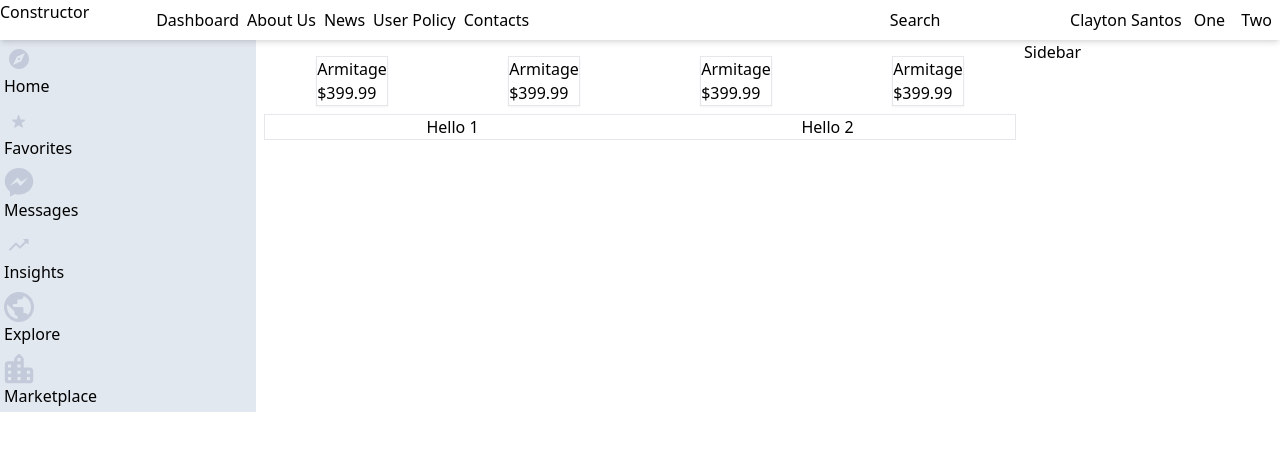
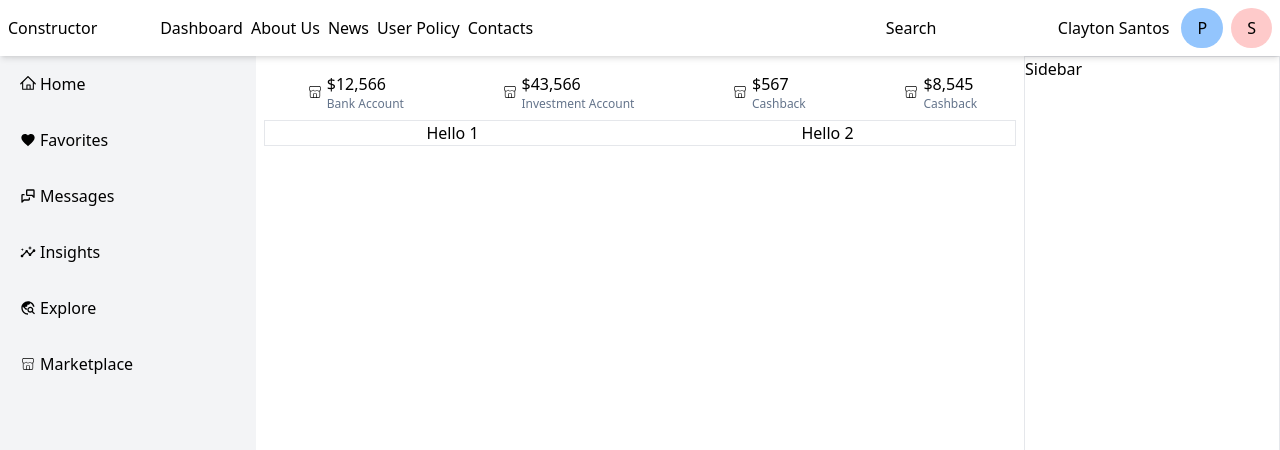
Before and after one commit to FemiOje/dashboard, a React (Vite) app: page /home in a window 1280 px wide. Shown: the top 450 px of the page. Built offline with nearby package versions, Linux system fonts and the light colour scheme.

Commit message:
sidebar styling

```diff
--- a/package.json
+++ b/package.json
@@ -14,6 +14,7 @@
     "postcss": "^8.4.23",
     "react": "^18.2.0",
     "react-dom": "^18.2.0",
+    "react-icons": "^4.8.0",
     "react-router-dom": "^6.8.1",
     "tailwindcss": "^3.3.1"
   },
--- a/src/App.jsx
+++ b/src/App.jsx
@@ -7,9 +7,11 @@ import { Outlet } from 'react-router-dom';
 function App() {
   return (
     <div className="app">
-      <Navbar />
+      <div className="navbar">
+        <Navbar />
+      </div>
 
-      <div className="layout">
+      <div className="layout relative">
         <div className="sidenav">
           <Sidenav />
         </div>
--- a/src/components/Navbar.jsx
+++ b/src/components/Navbar.jsx
@@ -17,7 +17,7 @@ const Navbar = () => {
 
     return (
         <>
-            <nav className='main--navbar flex flex-row shadow-md relative z-20'>
+            <nav className='sticky top-0 bg-white w-full z-50 flex flex-row shadow-md p-2'>
                 <div className="brand flex flex-row">
                     <div className='hamburger block md:hidden'>
                         {isDropdownOpen ?
@@ -44,7 +44,7 @@ const Navbar = () => {
                                 </svg>)}
                     </div>
 
-                    <span className="brand--name">
+                    <span className="brand--name self-center">
                         <h3>Constructor</h3>
                     </span>
                 </div>
@@ -83,11 +83,10 @@ const Navbar = () => {
                     <button>Search</button>
                 </div>
 
-                <div className="user flex flex-row ml-auto">
+                <div className="flex flex-row ml-auto space-x-2">
                     <p className='mx-1 my-auto align-middle'>Clayton Santos</p>
-                    <button className='align-middle m-2'>One</button>
-                    <button className='align-middle m-2'>Two</button>
-
+                    <button className='align-middle rounded-full bg-blue-300 py-2 px-4 duration-300 hover:bg-blue-500 hover:shadow-outline'>P</button>
+                    <button className='align-middle rounded-full bg-red-200  py-2 px-4 duration-300 hover:bg-red-500 hover:shadow-outline'>S</button>
                 </div>
             </nav>
 
--- a/src/components/Sidebar.jsx
+++ b/src/components/Sidebar.jsx
@@ -2,7 +2,7 @@ import React from 'react'
 
 const Sidebar = () => {
     return (
-        <div className="sidebar self-center">
+        <div className="sidebar self-center h-screen border">
             <p className=''>
                 Sidebar
             </p>
--- a/src/components/Sidenav.jsx
+++ b/src/components/Sidenav.jsx
@@ -1,67 +1,52 @@
 import React from 'react';
-import Hamburger from '../assets/svgs/Hamburger.svg';
-import Home from '../assets/svgs/Home.svg';
-import Favorites from '../assets/svgs/Favorites.svg';
-import Messages from '../assets/svgs/Messages.svg';
-import Insights from '../assets/svgs/Insights.svg';
-import Explore from '../assets/svgs/Explore.svg';
-import Marketplace from '../assets/svgs/Marketplace.svg';
 import { NavLink } from 'react-router-dom';
+import { MdOutlineFavorite, MdInsights, MdTravelExplore } from 'react-icons/md';
+import { RxHome } from 'react-icons/rx';
+import { TbMessages } from 'react-icons/tb';
+import { CiShop } from 'react-icons/ci';
 
 const Sidenav = () => {
     return (
-        <aside className="sidenav bg-slate-200">
+        <aside className="sidenav relative flex flex-col h-screen bg-gray-100">
             <div className="sidenav--items">
-                <div className="p-1 m-auto">
-                    <NavLink className="m-auto" to={"/home"}>
-                        {/* <button> */}
-                            <img src={Home} alt="home" />
-                            <span>Home</span>
-                        {/* </button> */}
+                <div className="p-4 m-auto duration-200 cursor-pointer hover:bg-gray-300">
+                    <NavLink className="flex" to={"/home"}>
+                            <RxHome className='self-center mx-1'/>
+                            <p>Home</p>
                     </NavLink>
                 </div>
 
-                <div className="p-1 m-auto">
-                    <NavLink className="m-auto" to={"/favorites"}>
-                        {/* <button> */}
-                            <img src={Favorites} alt="favorites" />
-                            <span>Favorites</span>
-                        {/* </button> */}
+                <div className="p-4 m-auto duration-200 cursor-pointer hover:bg-gray-300">
+                    <NavLink className="flex" to={"/favorites"}>
+                        <MdOutlineFavorite className='self-center mx-1' />
+                        <p>Favorites</p>
                     </NavLink>
                 </div>
 
-                <div className="p-1 m-auto">
-                    <NavLink className="m-auto" to={"/messages"}>
-                        {/* <button> */}
-                            <img src={Messages} alt="messages" />
-                            <span>Messages</span>
-                        {/* </button> */}
+                <div className="p-4 m-auto duration-200 cursor-pointer hover:bg-gray-300">
+                    <NavLink className="flex" to={"/messages"}>
+                        <TbMessages className='self-center mx-1'/>
+                        <p>Messages</p>
                     </NavLink>
                 </div>
 
-                <div className="p-1 m-auto">
-                    <NavLink className="m-auto" to={"/insights"}>
-                        {/* <button> */}
-                            <img src={Insights} alt="insights" />
-                            <span>Insights</span>
-                        {/* </button> */}
+                <div className="p-4 m-auto duration-200 cursor-pointer hover:bg-gray-300">
+                    <NavLink className="flex" to={"/insights"}>
+                        <MdInsights className='self-center mx-1'/>
+                        <p>Insights</p>
                     </NavLink>
                 </div>
 
-                <div className="p-1 m-auto">
-                    <NavLink className="m-auto" to={"/explore"}>
-                        {/* <button> */}
-                            <img src={Explore} alt="explore" />
-                            <span>Explore</span>
-                        {/* </button> */}
+                <div className="p-4 m-auto duration-200 cursor-pointer hover:bg-gray-300">
+                    <NavLink className="flex" to={"/explore"}>
+                        <MdTravelExplore className='self-center mx-1'/>
+                        <p>Explore</p>
                     </NavLink>
                 </div>
-                <div className="p-1 m-auto">
-                    <NavLink className="m-auto" to={"/marketplace"}>
-                        {/* <button> */}
-                            <img src={Marketplace} alt="marketplace" />
-                            <span>Marketplace</span>
-                        {/* </button> */}
+                <div className="p-4 m-auto duration-200 cursor-pointer hover:bg-gray-300">
+                    <NavLink className="flex" to={"/marketplace"}>
+                        <CiShop className='self-center mx-1'/>
+                        <p>Marketplace</p>
                     </NavLink>
                 </div>
 
--- a/src/routes/Home.jsx
+++ b/src/routes/Home.jsx
@@ -1,27 +1,52 @@
 import React from 'react'
+import { CiShop } from 'react-icons/ci';
 
 const Home = () => {
   return (
     <div className="home md:grid-rows-2">
       <div className="price-cards flex flex-col items-center justify-around gap-4 md:grid-cols-4 md:flex-row"> {/* rename */}
-        <div className="price-card-1 w-100 m-2 md:w-fit border shadow-sm">
-          <h3>Armitage</h3>
-          <p>$399.99</p>
+        <div className="price-card-1 flex w-100 m-2 md:w-fit">
+          <div className="icon m-1 self-center">
+            <CiShop/>
+          </div>
+
+          <div>
+            <p>$12,566</p>
+            <h3 className='text-xs text-slate-500'>Bank Account</h3>
+          </div>
         </div>
 
-        <div className="price-card-2 w-100 m-2 md:w-fit border shadow-sm">
-          <h3>Armitage</h3>
-          <p>$399.99</p>
+        <div className="price-card-2 flex w-100 m-2 md:w-fit">
+          <div className="icon m-1 self-center">
+            <CiShop/>
+          </div>
+
+          <div>
+            <p>$43,566</p>
+            <h3 className='text-xs text-slate-500'>Investment Account</h3>
+          </div>
         </div>
 
-        <div className="price-card-3 w-100 m-2 md:w-fit border shadow-sm">
-          <h3>Armitage</h3>
-          <p>$399.99</p>
+        <div className="price-card-3 flex w-100 m-2 md:w-fit">
+          <div className="icon m-1 self-center">
+            <CiShop/>
+          </div>
+
+          <div>
+            <p>$567</p>
+            <h3 className='text-xs text-slate-500'>Cashback</h3>
+          </div>
         </div>
 
-        <div className="price-card-4 w-100 m-2 md:w-fit border shadow-sm">
-          <h3>Armitage</h3>
-          <p>$399.99</p>
+        <div className="price-card-4 flex w-100 m-2 md:w-fit">
+          <div className="icon m-1 self-center">
+            <CiShop/>
+          </div>
+
+          <div>
+            <p>$8,545</p>
+            <h3 className='text-xs text-slate-500'>Cashback</h3>
+          </div>
         </div>
 
       </div>
```
Also changed, not shown: 1 other file (tests, documents, lock files or other folders).
